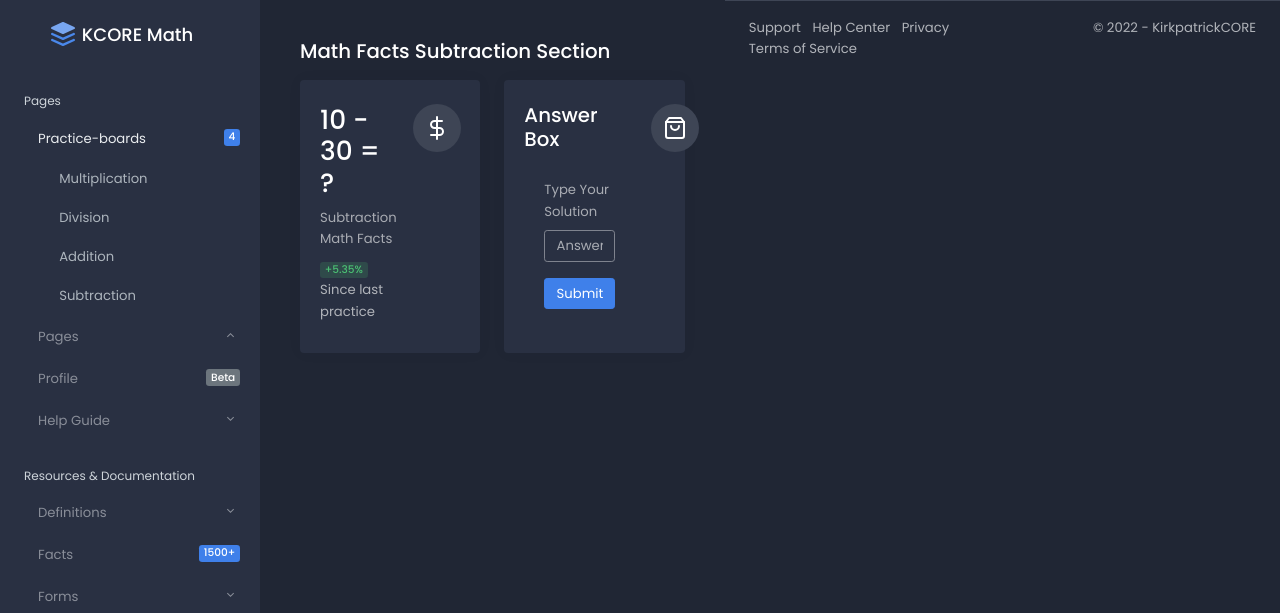
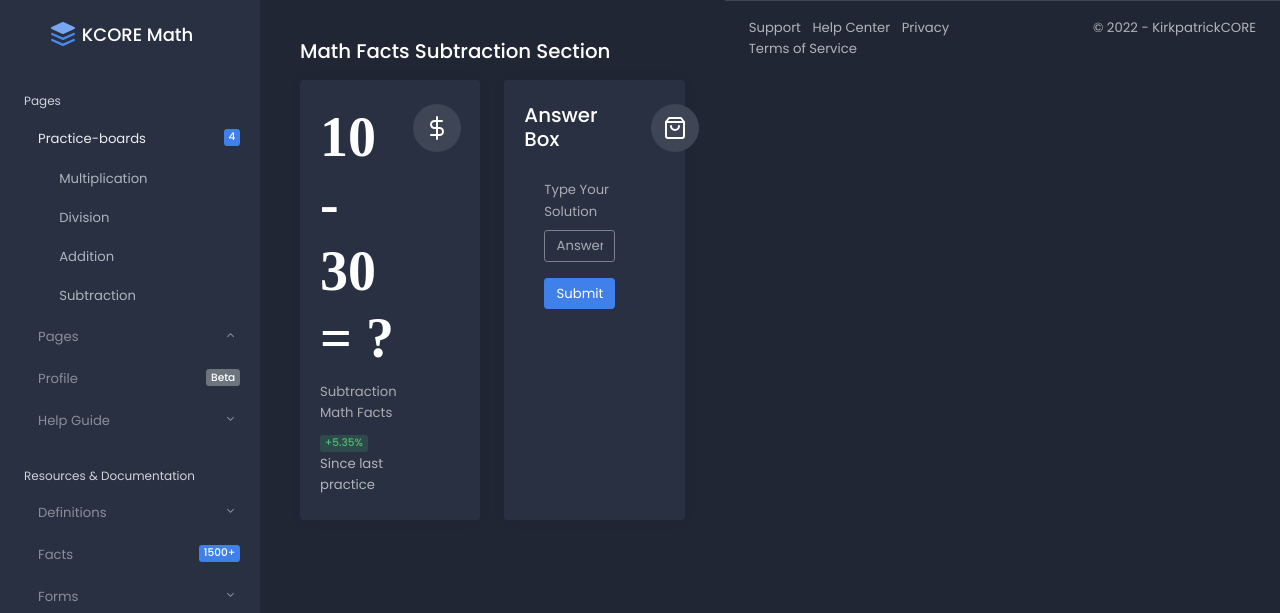
Before and after one commit to M-W-Kirk/kcoremath, a Django app: page /subtract.html in a window 1280 px wide. Shown: the top 613 px of the page. Run offline with Django 3.2, Linux system fonts and the light colour scheme; some libraries are stand-ins or nearby versions.

Commit message:
updates added

```diff
--- a/kcoremath/website/templates/subtract.html
+++ b/kcoremath/website/templates/subtract.html
@@ -17,7 +17,7 @@
                     <div class="card-body py-4">
                         <div class="d-flex align-items-start">
                             <div class="flex-grow-1">
-                                <h1 class="mb-2">{{ num_1 }} - {{ num_2 }} = ?</h1>
+                                <h1 class="math mb-2">{{ num_1 }} - {{ num_2 }} = ?</h1>
                                 <p class="mb-2">Subtraction Math Facts</p>
                                 <div class="mb-0">
                                     <span class="badge badge-soft-success me-2"> +5.35% </span>
```
